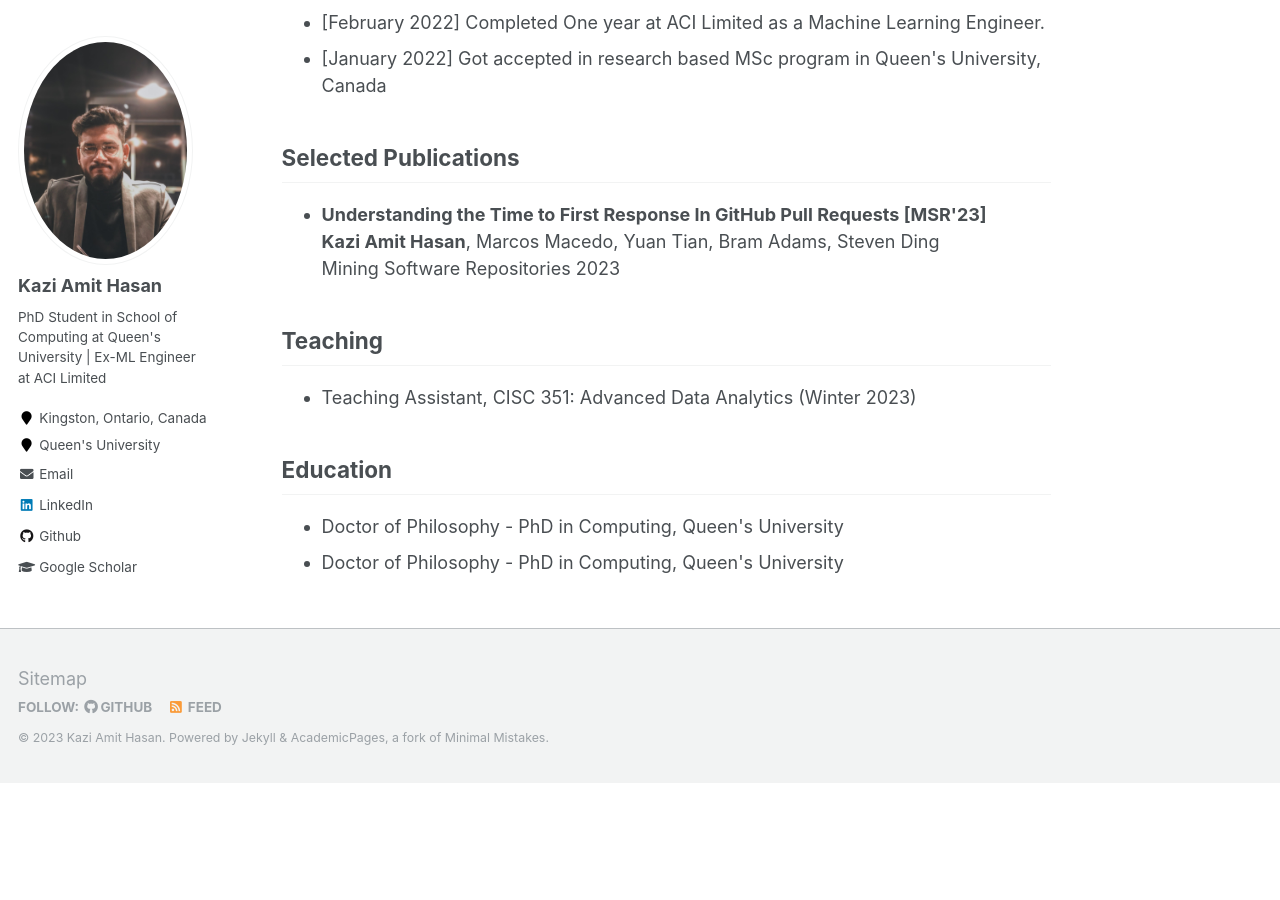
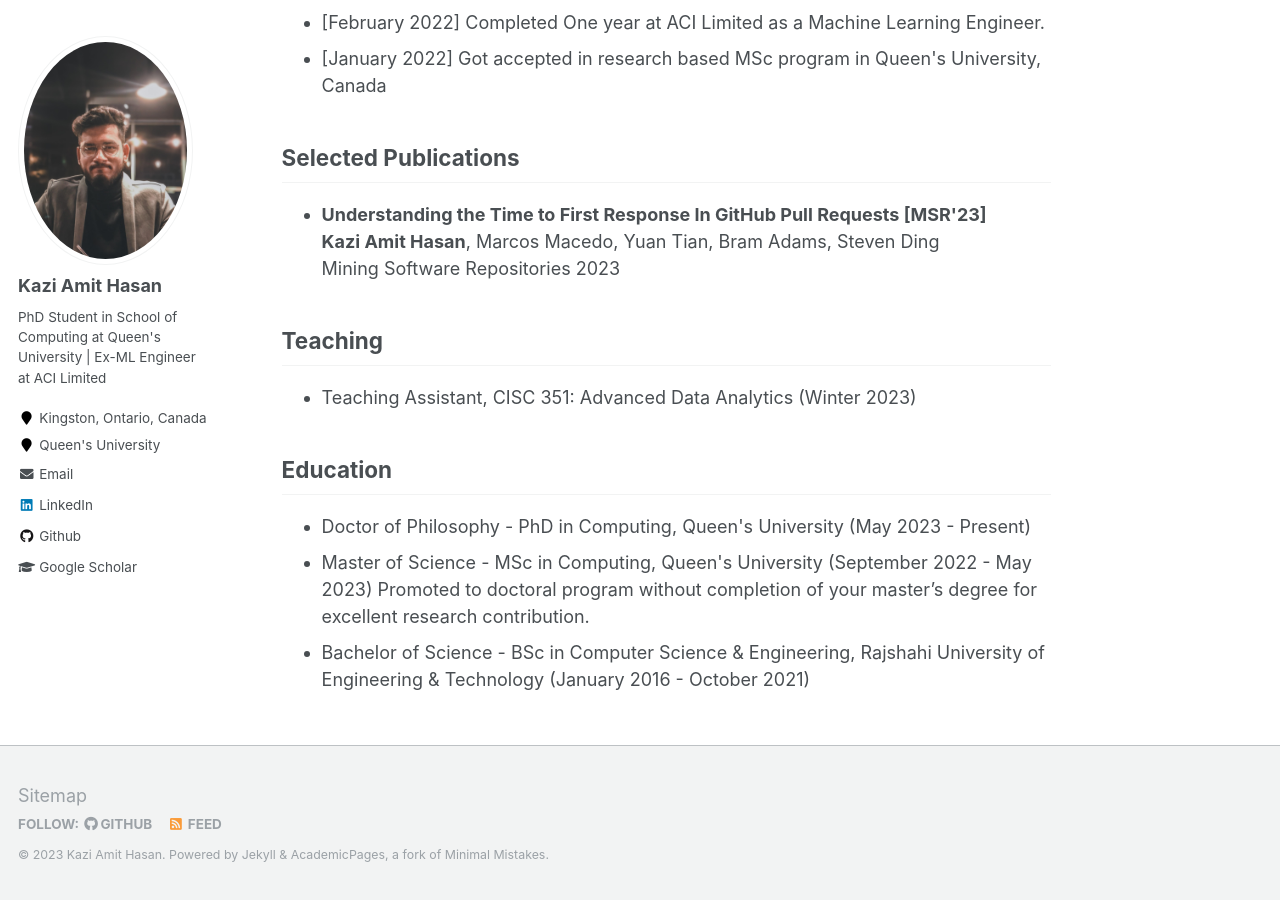
Before and after one commit to KaziAmitHasan/kaziamithasan.github.io, a Jekyll site: the page built from _pages/about.md, in a window 1280 px wide and 900 px high, scrolled down 1215 px. Built offline with Jekyll 4.4.1, drawn with Linux system fonts in a browser that asks for light colours; before the commit the page ends 1998 px from its top, so only the background shows below that.

Commit message:
info updated

```diff
--- a/_pages/about.md
+++ b/_pages/about.md
@@ -63,8 +63,11 @@ Here's quick preview of Kazi Amit Hasan:
 ## Education
 
 <ul>
-	<li> Doctor of Philosophy - PhD in Computing, Queen's University
+	<li> Doctor of Philosophy - PhD in Computing, Queen's University (May 2023 - Present)
   </li>
-  <li> Doctor of Philosophy - PhD in Computing, Queen's University
+  <li> Master of Science - MSc in Computing, Queen's University (September 2022 - May 2023)
+  Promoted to doctoral program without completion of your master’s degree for excellent research contribution.
   </li>
+  <li>Bachelor of Science - BSc in Computer Science & Engineering, Rajshahi University of Engineering & Technology
+ (January 2016 - October 2021)</li>
 </ul>
```
